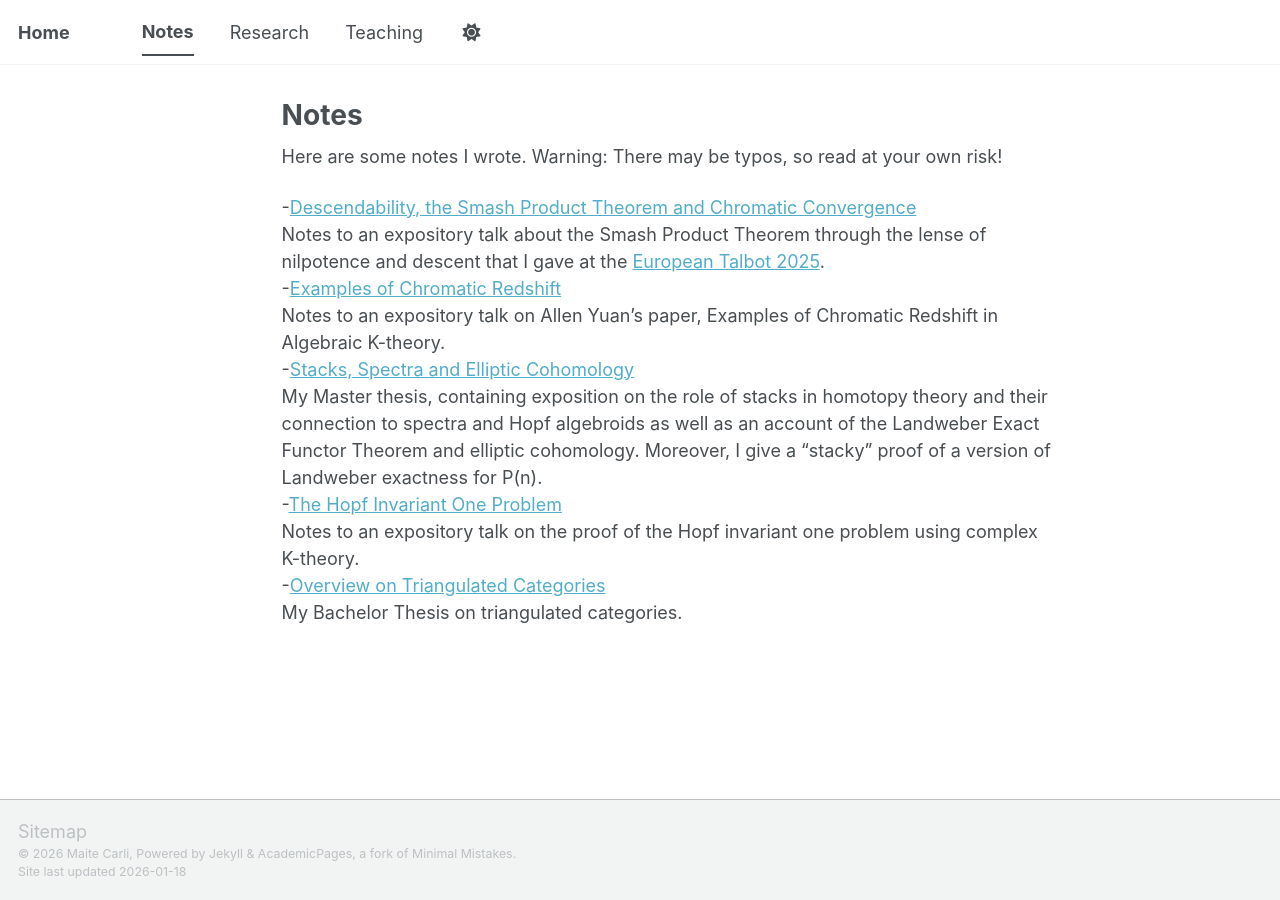
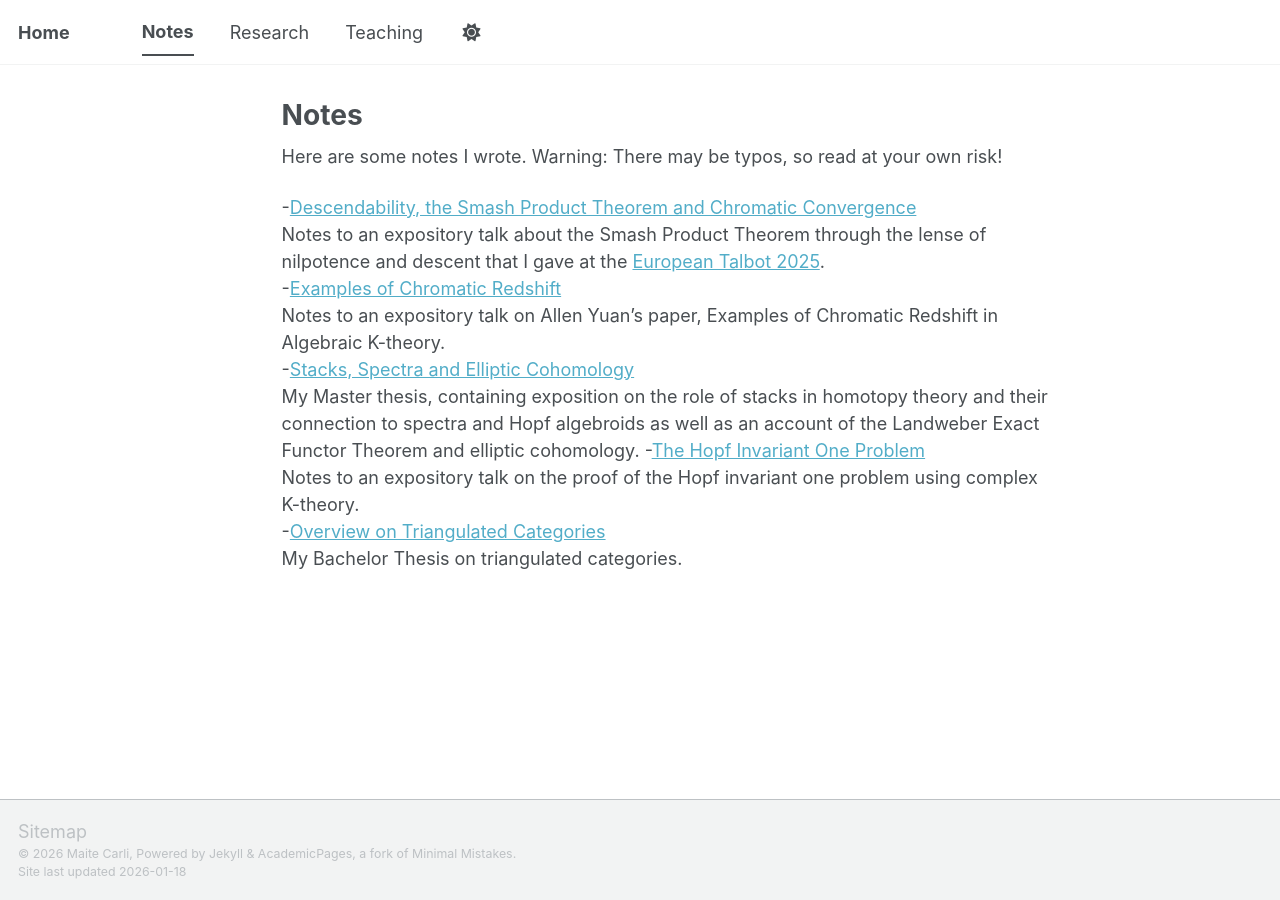
Before and after one commit to Maite-Carli/Maite-Carli.github.io, a Jekyll site: the page built from _pages/notes.md, in a window 1280 px wide. Built offline with Jekyll 4.4.1, drawn with Linux system fonts in a browser that asks for light colours; a script bundle is joined from its source files by our own code; library files that are not in the unit come from our copies.

Commit message:
Update notes.md

```diff
--- a/_pages/notes.md
+++ b/_pages/notes.md
@@ -11,7 +11,7 @@
 -[Examples of Chromatic Redshift](/files/Examples_of_chromatic_redshift-3.pdf)
 Notes to an expository talk on Allen Yuan's paper, Examples of Chromatic Redshift in Algebraic K-theory.
 -[Stacks, Spectra and Elliptic Cohomology](/files/Master_thesis_Carli.pdf)
-My Master thesis, containing exposition on the role of stacks in homotopy theory and their connection to spectra and Hopf algebroids as well as an account of the Landweber Exact Functor Theorem and elliptic cohomology. Moreover, I give a "stacky" proof of a version of Landweber exactness for P(n).
+My Master thesis, containing exposition on the role of stacks in homotopy theory and their connection to spectra and Hopf algebroids as well as an account of the Landweber Exact Functor Theorem and elliptic cohomology.
 -[The Hopf Invariant One Problem](/files/The_Hopf_invariant_one_problem-2.pdf)
 Notes to an expository talk on the proof of the Hopf invariant one problem using complex K-theory.
 -[Overview on Triangulated Categories](/files/projet_bachelor_maite_carli.pdf)
```
